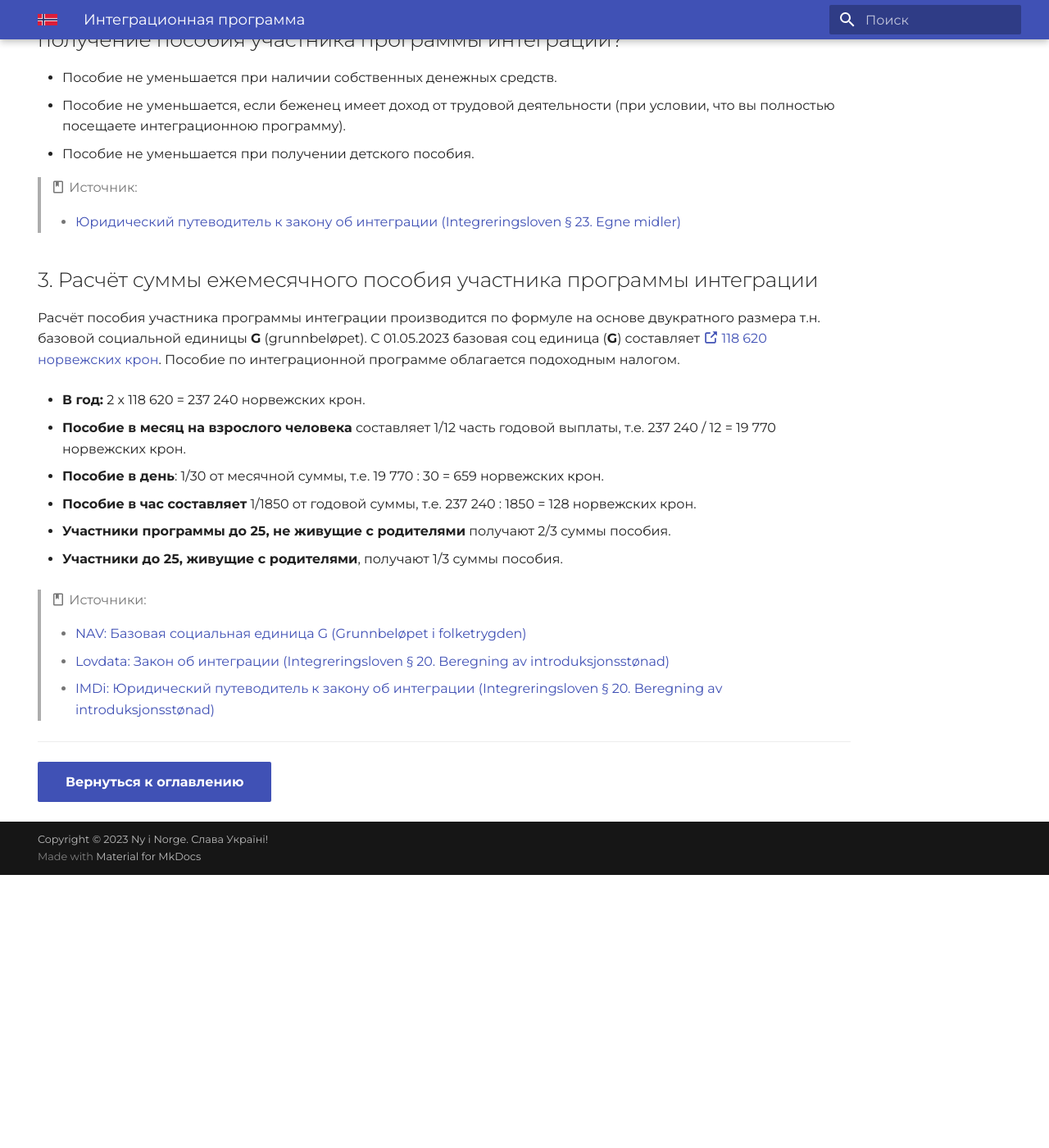
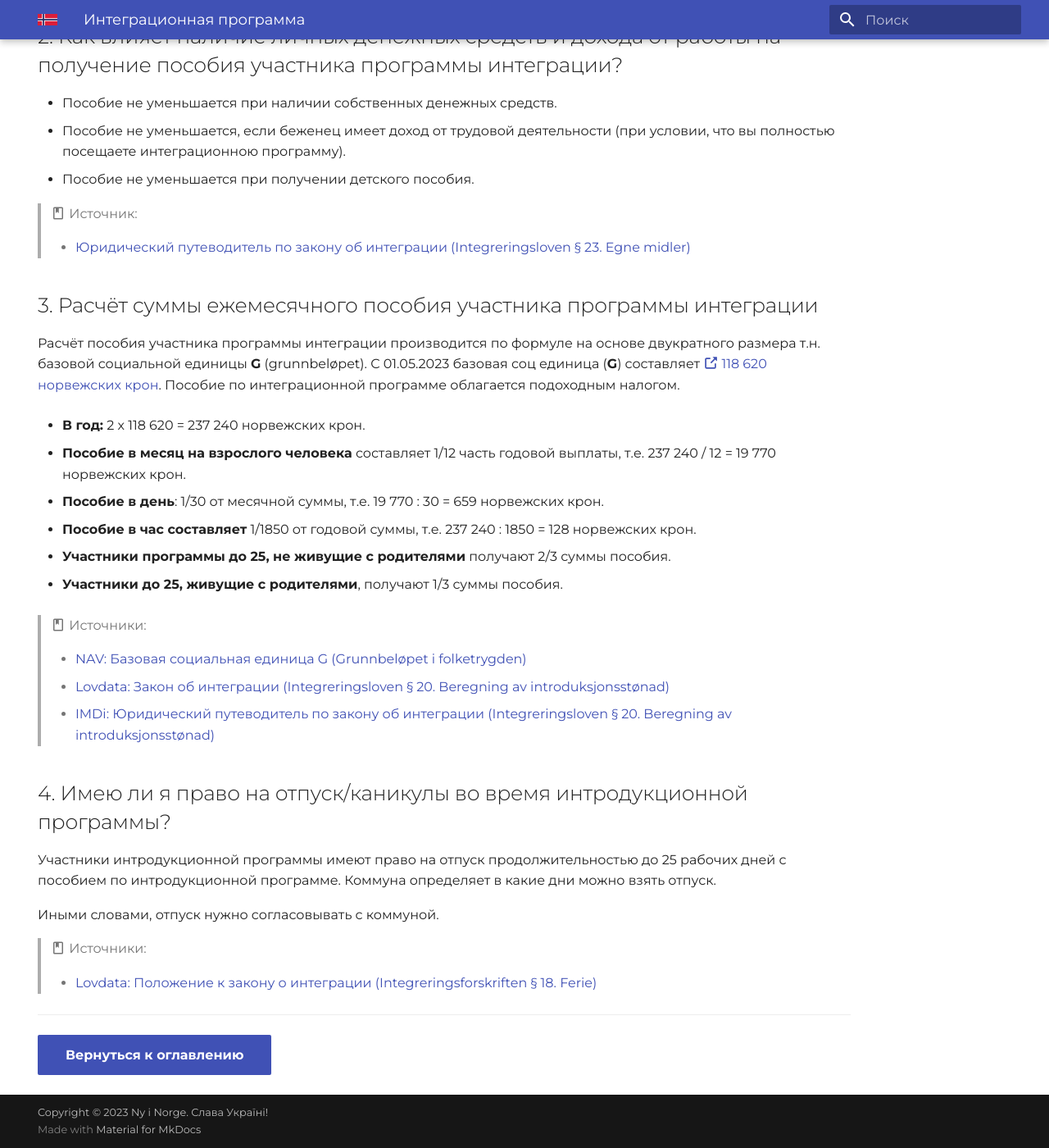
Before and after one commit to nyinorge/nyinorge.github.io, an MkDocs documentation site: the page built from docs/introduction-programme.md, in a window 1280 px wide and 1400 px high, scrolled down 819 px. Shown: the whole window at 82% size. Built offline with MkDocs 1.6.1 and Material for MkDocs 9.7.7, drawn with Linux system fonts in a browser that asks for light colours; before the commit the page ends 1886 px from its top, so only the background shows below that; some of the changed text lies outside the part shown.

Commit message:
Minor fixes

```diff
--- a/docs/introduction-programme.md
+++ b/docs/introduction-programme.md
@@ -18,7 +18,7 @@ hide:
 Если вы хотите узнать более подробно про юридический контекст к интродукционной программе, то вы можете посмотреть [юридический путеводитель к закону об интеграции, глава 6А (на норвежском](https://www.imdi.no/kvalifisering/regelverk/juridisk-veileder-til-integreringslovens-midlertidige-kapittel-6a/). Информация про возможную длительность программы описана под пунктом "Introduksjonsprogram" (интродукционноая программа).
 
 
-# 3. Как влияет наличие личных денежных средств и дохода от работы на получение пособия участника программы интеграции?
+# 2. Как влияет наличие личных денежных средств и дохода от работы на получение пособия участника программы интеграции?
 
 - Пособие не уменьшается при наличии собственных денежных средств.
 - Пособие не уменьшается, если беженец имеет доход от трудовой деятельности (при условии, что вы полностью посещаете интеграционною программу).
@@ -26,12 +26,10 @@ hide:
 
 > :material-book-outline: Источник:
 >
-> - [Юридический путеводитель к закону об интеграции (Integreringsloven § 23. Egne midler)](https://www.imdi.no/kvalifisering/regelverk/juridisk-veileder-til-integreringsloven/kapittel-5-introduksjonsstonad/)
-
+> - [Юридический путеводитель по закону об интеграции (Integreringsloven § 23. Egne midler)](https://www.imdi.no/kvalifisering/regelverk/juridisk-veileder-til-integreringsloven/kapittel-5-introduksjonsstonad/)
 
 # 3. Расчёт суммы ежемесячного пособия участника программы интеграции
 Расчёт пособия участника программы интеграции производится по формуле на основе двукратного размера т.н. базовой социальной единицы **G** (grunnbeløpet). C 01.05.2023 базовая соц единица (**G**) составляет [:octicons-link-external-16: 118 620 норвежских крон](https://www.nav.no/grunnbelopet). Пособие по интеграционной программе облагается подоходным налогом.
-
 
 - **В год:** 2 х 118 620 = 237 240 норвежских крон.
 
@@ -49,8 +47,16 @@ hide:
 >
 > - [NAV: Базовая социальная единица G (Grunnbeløpet i folketrygden)](https://www.nav.no/grunnbelopet)
 > - [Lovdata: Закон об интеграции (Integreringsloven § 20. Beregning av introduksjonsstønad)](https://lovdata.no/lov/2020-11-06-127/§20)
-> - [IMDi: Юридический путеводитель к закону об интеграции (Integreringsloven § 20. Beregning av introduksjonsstønad)](https://www.imdi.no/kvalifisering/regelverk/juridisk-veileder-til-integreringsloven/kapittel-5-introduksjonsstonad/)
+> - [IMDi: Юридический путеводитель по закону об интеграции (Integreringsloven § 20. Beregning av introduksjonsstønad)](https://www.imdi.no/kvalifisering/regelverk/juridisk-veileder-til-integreringsloven/kapittel-5-introduksjonsstonad/)
 
+# 4. Имею ли я право на отпуск/каникулы во время интродукционной программы?
+Участники интродукционной программы имеют право на отпуск продолжительностью до 25 рабочих дней с пособием по интродукционной программе. Коммуна определяет в какие дни можно взять отпуск.
+
+Иными словами, отпуск нужно согласовывать с коммуной.
+
+> :material-book-outline: Источники:
+>
+> - [Lovdata: Положение к закону о интеграции (Integreringsforskriften § 18. Ferie)](https://lovdata.no/forskrift/2020-12-15-2912/§18)
 
 ---
 
```
